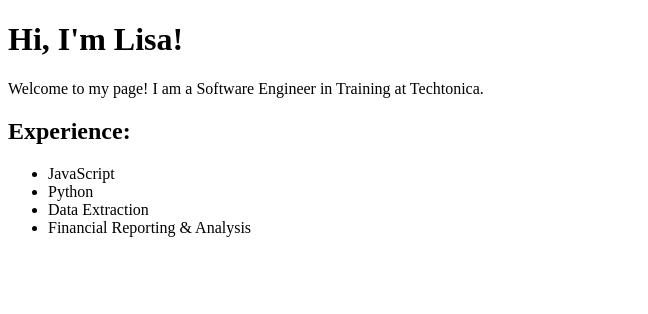
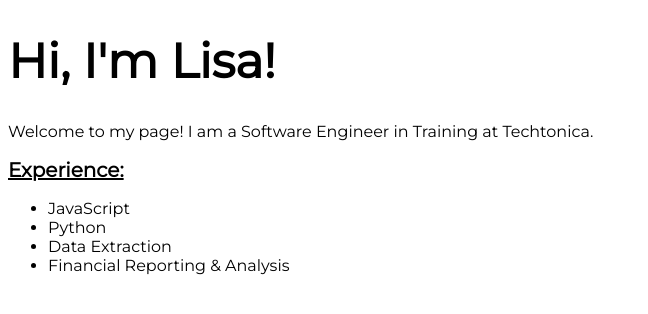
Before and after one commit to lisaleegithub/portfolio-website, a plain HTML site: page index.html in a window 1280 px wide. Shown: the whole page, without its empty margins (0-648 px from the left). Drawn offline with Linux system fonts and the light colour scheme.

Commit message:
Style text.

```diff
--- a/index.css
+++ b/index.css
@@ -0,0 +1,18 @@
+header, #first {
+    font-family: 'Montserrat', sans-serif;
+}
+
+h1 {
+    font-size: 48px;
+    font-weight: 800;
+}
+
+h2 {
+    font-size: 20px;
+    text-shadow: 10cm;
+    text-decoration: underline;
+}
+
+p, li {
+    font-size: 16px;
+}
--- a/index.html
+++ b/index.html
@@ -6,6 +6,9 @@
         <title>Lisa Lee</title>
         <meta name="description" content="">
         <meta name="viewport" content="width=device-width, initial-scale=1">
+        <link rel="preconnect" href="https://fonts.googleapis.com">
+        <link rel="preconnect" href="https://fonts.gstatic.com" crossorigin>
+        <link href="https://fonts.googleapis.com/css2?family=Montserrat&display=swap" rel="stylesheet">
         <link rel="stylesheet" href="index.css">
     </head>
 
@@ -15,7 +18,7 @@
             <p class="description"> Welcome to my page! I am a Software Engineer in Training at Techtonica.</p>
         </header>
 
-        <div id="experience">
+        <div id="first">
             <h2> Experience: </h2>
             <ul>
                 <li>JavaScript</li>
```
